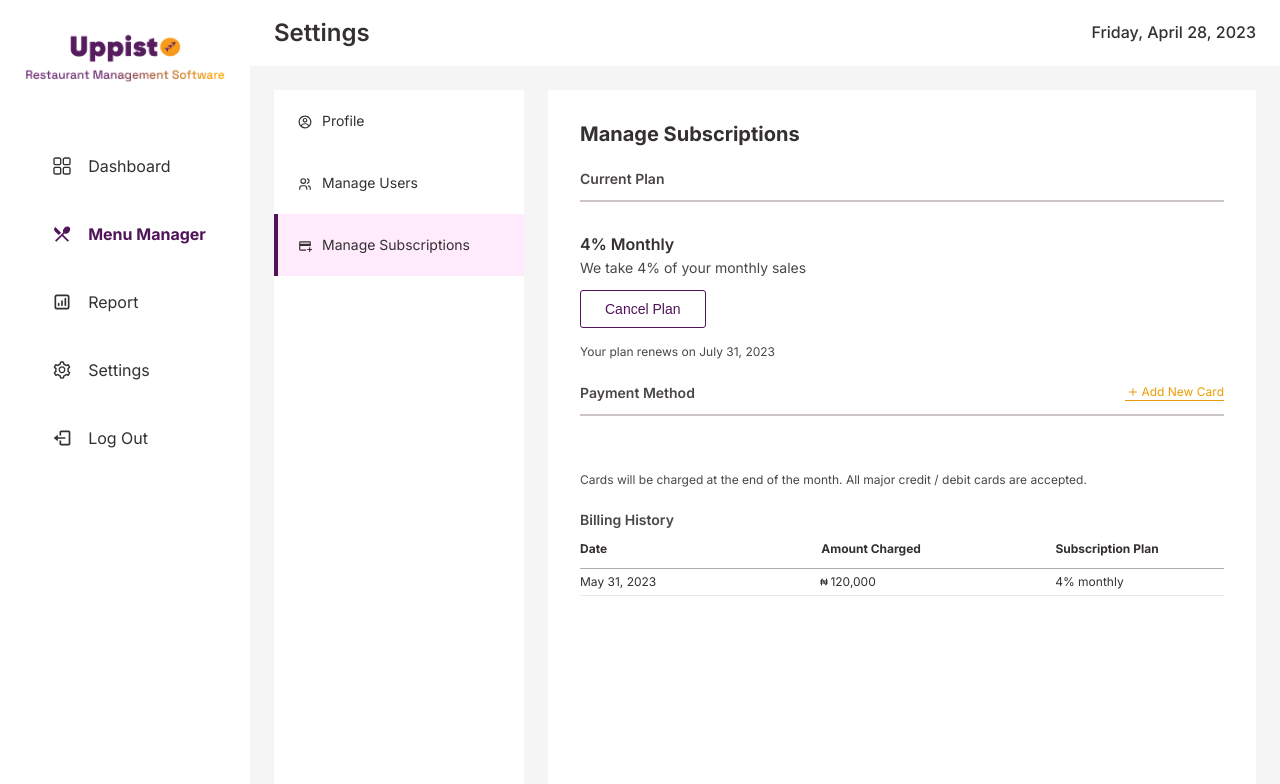
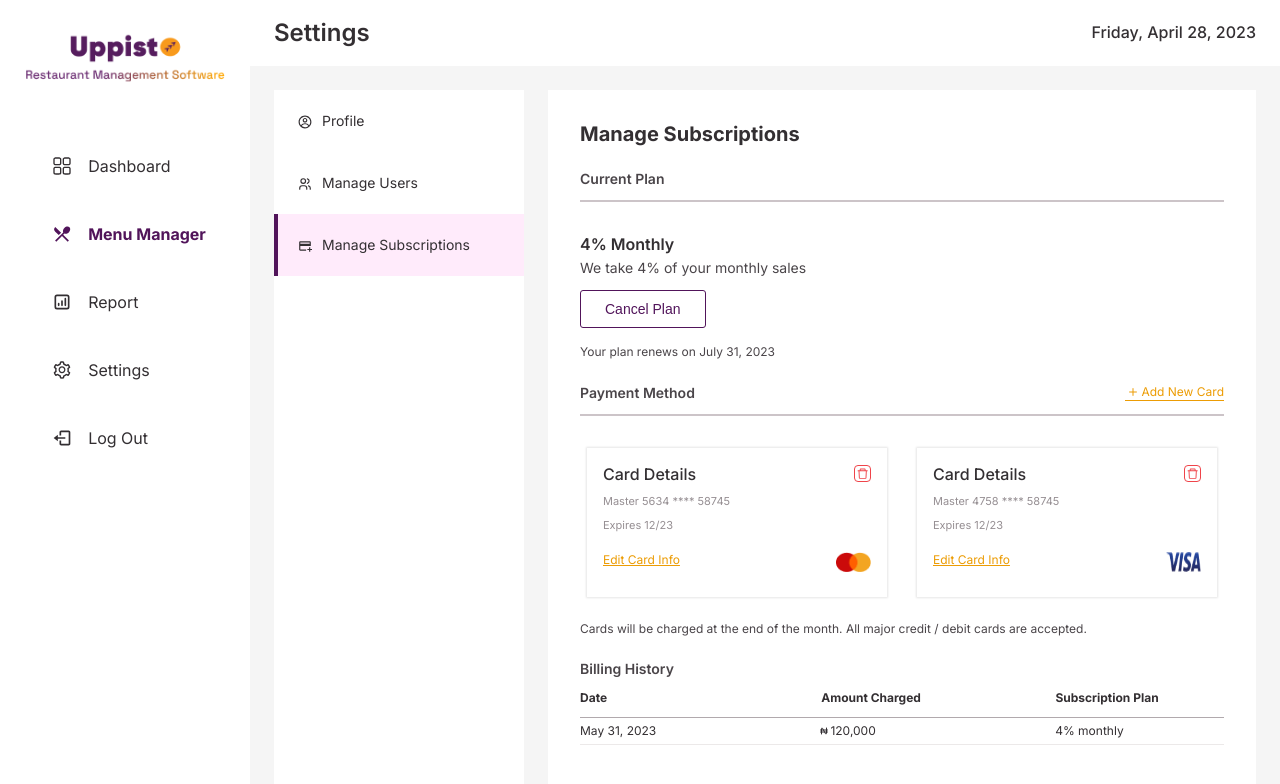
Before and after one commit to King-Mikaelson/vigilant-octo-enigma, a React (Create React App) app: page /settings/managesubscriptions in a window 1280 px wide. Shown: the top 784 px of the page. Built offline with nearby package versions, Linux system fonts and the light colour scheme.

Commit message:
Added Card details data

```diff
--- a/src/components/admin/settings/manageSub/cardDetails/index.tsx
+++ b/src/components/admin/settings/manageSub/cardDetails/index.tsx
@@ -2,31 +2,53 @@ import React from "react";
 import { AiOutlineDelete } from "react-icons/ai";
 import { Link } from "react-router-dom";
 import MasterCard from "../../../../../assets/mastercard.png";
+import Visa from "../../../../../assets/visacard.png";
 
+const carddata = [
+  {
+    id: 1,
+    cardType: MasterCard,
+    cardNumber: "5634 **** 58745",
+    expires: "12/23",
+  },
+  {
+    id: 2,
+    cardType: Visa,
+    cardNumber: "4758 **** 58745",
+    expires: "12/23",
+  },
+];
 const CardDetails = () => {
   const handleDeleteUser = () => {};
 
   return (
-    <div className="card-details">
+    <>
+      {carddata.map((card) => (
+        <div className="card-details" key={card.id}>
           <div className="card-details-header">
             <h4>Card Details</h4>
-        <span className="delete-icon">
-          <button className="del-user_btn" onClick={() => handleDeleteUser()}>
-            <AiOutlineDelete className="delete-icon" />
+            <span className="del-icon">
+              <button
+                className="del-user_btn"
+                onClick={() => handleDeleteUser()}
+              >
+                <AiOutlineDelete className="icon" />
               </button>
             </span>
           </div>
           <div className="card-details-body">
-        <p>Master 1234 **** 58745</p>
-        <p>Expire 12/23</p>
+            <p>Master {card.cardNumber}</p>
+            <p>Expires {card.expires}</p>
             <div className="addcard-link">
-          <Link to="">Edit Card Info</Link>
+              <Link to=""> Edit Card Info</Link>
               <span>
-            <img src={MasterCard} alt="master card" />
+                <img src={card.cardType} alt="master card" />
               </span>
             </div>
           </div>
         </div>
+      ))}
+    </>
   );
 };
 
--- a/src/components/admin/settings/manageSub/subs/index.tsx
+++ b/src/components/admin/settings/manageSub/subs/index.tsx
@@ -23,7 +23,9 @@ const ManageSubs = () => {
         </div>
       </div>
       <hr />
-      <div className="card-details-div">{/* <CardDetails /> */}</div>
+      <div className="card-details-div">
+        <CardDetails />
+      </div>
       <p className="charge-date">
         Cards will be charged at the end of the month. All major credit / debit
         cards are accepted.
--- a/src/styles/abstracts/_mixins.scss
+++ b/src/styles/abstracts/_mixins.scss
@@ -92,3 +92,7 @@
     padding: 8rem 0rem 3rem;
   }
 }
+
+@mixin boxShadow {
+  box-shadow: 0px 0px 2px 1px rgba(0, 0, 0, 0.1);
+}
--- a/src/styles/abstracts/_variables.scss
+++ b/src/styles/abstracts/_variables.scss
@@ -29,6 +29,7 @@ $gray-bg: #f5f5f5;
 $dark-gray: #625d60;
 $light-gray: #7b7579;
 $lighter-gray: #b1a9ad;
+$card-gray: #968F93;
 $placeholder-gray: #ccc4c8;
 $red: #de3730;
 $delete: #d31717;
@@ -36,18 +37,14 @@ $gray-text: #625d60;
 $purple-border: #85468c;
 
 $green: #00c650;
-$linear-gradient-primary: linear-gradient(
-  90deg,
-  #561d5e -10.15%,
-  #873ec2 38.77%,
-  #f89a1c 142.64%
-);
-$linear-gradient-secondary: linear-gradient(
-  90deg,
-  #f89a1c 0%,
-  #f89a1c 20.31%,
-  rgba(255, 255, 255, 0) 100%
-);
+$linear-gradient-primary: linear-gradient(90deg,
+    #561d5e -10.15%,
+    #873ec2 38.77%,
+    #f89a1c 142.64%);
+$linear-gradient-secondary: linear-gradient(90deg,
+    #f89a1c 0%,
+    #f89a1c 20.31%,
+    rgba(255, 255, 255, 0) 100%);
 
 //FONTS
 $dm-sans-font: "DM Sans", sans-serif;
@@ -63,6 +60,7 @@ $success-color: #22c55e;
 $light-dark: #676868;
 $feint-light-dark: #414243;
 
+$box-shadow: 0px 0px 2px 1px rgba(0, 0, 0, 0.1);
 //color maps
 $colors: (
   "primary": $primary-color,
@@ -74,7 +72,8 @@ $colors: (
   "black": $black-color,
 );
 
-@each $key, $val in $colors {
+@each $key,
+$val in $colors {
   .sb-text-#{$key} {
     color: $val;
   }
--- a/src/styles/components/_settings.scss
+++ b/src/styles/components/_settings.scss
@@ -522,7 +522,87 @@
         margin: 0.2rem 0 2rem 0;
     }
 
-    .card-details-div {}
+    .card-details-div {
+        display: flex;
+        flex-wrap: wrap;
+        justify-content: space-between;
+        gap: 1rem;
+
+        .card-details {
+            @include boxShadow;
+            width: 300px;
+            margin: 0 auto;
+            padding: 1rem;
+        }
+
+        .card-details-header {
+            display: flex;
+            justify-content: space-between;
+
+
+            h4 {
+                font-size: 16px;
+                font-weight: 500;
+                color: $black-color;
+                padding-bottom: 10px;
+                margin-bottom: 0;
+            }
+
+            .del-icon {
+                button {
+                    border: 1px solid $error-color;
+                    background-color: transparent;
+                    cursor: pointer;
+                    border-radius: 4px;
+                    padding: 1px;
+
+                    &:hover {
+                        transform: scale(0.9);
+                    }
+                }
+
+                .icon {
+                    color: $error-color;
+                    display: flex;
+                    align-items: center;
+                }
+
+            }
+        }
+
+        .card-details-body {
+            p {
+                font-size: 11px;
+                font-weight: 400;
+                color: $card-gray;
+
+            }
+
+            .addcard-link {
+                display: flex;
+                justify-content: space-between;
+                margin-top: 10px;
+
+                a {
+                    font-size: 12px;
+                    font-weight: 400;
+                    margin-bottom: 0;
+                    color: $secondary-color;
+                    text-decoration: underline;
+
+                    &:hover {
+                        opacity: 0.7;
+                    }
+                }
+
+                img {
+                    width: 35px;
+                    height: 20px;
+                    margin-bottom: 5px;
+                }
+            }
+        }
+    }
 
     .charge-date {
         font-size: 12px;
```
Lines whose indentation alone changed are shown as unchanged.
